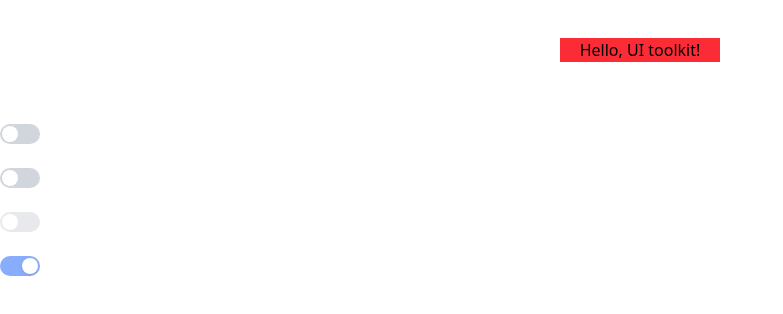
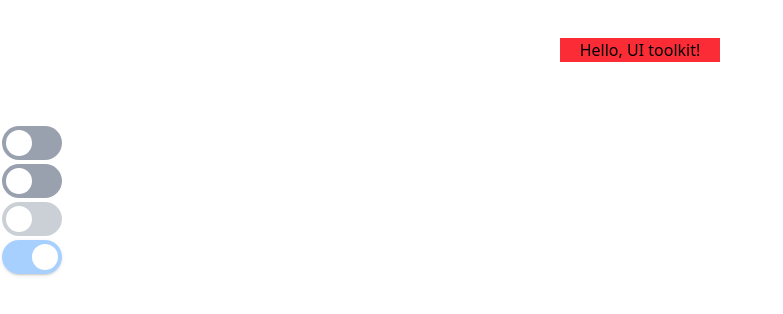
Before and after one commit to IslamSolimanInnowise/custom-components-lib, a React app: page / in a window 1280 px wide. Shown: the top 314 px of the page, without its empty margins (0-783 px from the left). Built offline with nearby package versions, Linux system fonts and the light colour scheme.

Commit message:
refactor: rewrite the Switch component using the checkbox approach

```diff
--- a/src/App.tsx
+++ b/src/App.tsx
@@ -7,7 +7,7 @@ const App: React.FC = () => {
 
   function handleSwitchChange() {
     setSwitchState((prev) => !prev);
-    // console.log("changed");
+    console.log("changed");
   }
 
   return (
@@ -18,7 +18,7 @@ const App: React.FC = () => {
 
       <br />
 
-      <Switch className="my-custom-class" />
+      <Switch />
       <br />
       <Switch checked={switchState} onChange={handleSwitchChange} />
       <br />
--- a/src/components/Switch/Switch.tsx
+++ b/src/components/Switch/Switch.tsx
@@ -1,31 +1,58 @@
-import React from "react";
+import React, { useId } from "react";
 import { twMerge } from "tailwind-merge";
 
 interface SwitchProps {
   checked?: boolean;
   disabled?: boolean;
-  className?: string;
+  switchClassName?: string;
+  sliderClassName?: string;
+  id?: string;
   onChange?: () => void;
 }
 
 const Switch: React.FC<SwitchProps> = ({
   checked = false,
   disabled = false,
-  className,
+  switchClassName,
+  sliderClassName,
+  id,
   onChange,
 }) => {
+  const generatedID = useId();
+  const componentId = generatedID || id;
+
+  function handleChange() {
+    if (onChange !== undefined) {
+      onChange();
+    }
+  }
+
   return (
-    <div
+    <label
+      htmlFor={componentId}
       className={twMerge(
-        "h-5 bg-gray-300 w-10 rounded-2xl relative cursor-pointer transition-all duration-300 ease-in-out before:content-[''] before:absolute before:top-0.5 before:left-0.5 before:h-4 before:w-4 before:bg-white before:rounded-full before:transition-all before:duration-300 before:ease-in-out before:z-0",
-        checked &&
-          "bg-blue-600 before:translate-x-5 before:shadow-[0_3px_1px_-2px_rgba(0,0,0,0.2),0_2px_2px_0px_rgba(0,0,0,0.14),0_1px_5px_0px_rgba(0,0,0,0.12)]",
+        "relative inline-block w-15 h-8.5 m-0.5",
         disabled && "pointer-events-none opacity-50",
-        className
+        switchClassName
       )}
-      onClick={onChange}
-      role="switch"
-    ></div>
+    >
+      <input
+        type="checkbox"
+        id={componentId}
+        checked={checked}
+        disabled={disabled}
+        onChange={handleChange}
+        className="opacity-0 w-0 h-0"
+      />
+      <span
+        className={twMerge(
+          "absolute cursor-pointer inset-0 bg-gray-400 transition-all duration-400 rounded-3xl before:absolute before:content-[''] before:h-6.5 before:w-6.5 before:left-1 before:bottom-1 before:bg-white  before:transition-all before:duration-400 before:rounded-full",
+          checked &&
+            "bg-blue-400 shadow-[0_3px_1px_-2px_rgba(0,0,0,0.2),0_2px_2px_0px_rgba(0,0,0,0.14),0_1px_5px_0px_rgba(0,0,0,0.12)] before:translate-x-6.5",
+          sliderClassName
+        )}
+      ></span>
+    </label>
   );
 };
 export default Switch;
```
Also changed, not shown: 1 other file (tests, documents, lock files or other folders).
